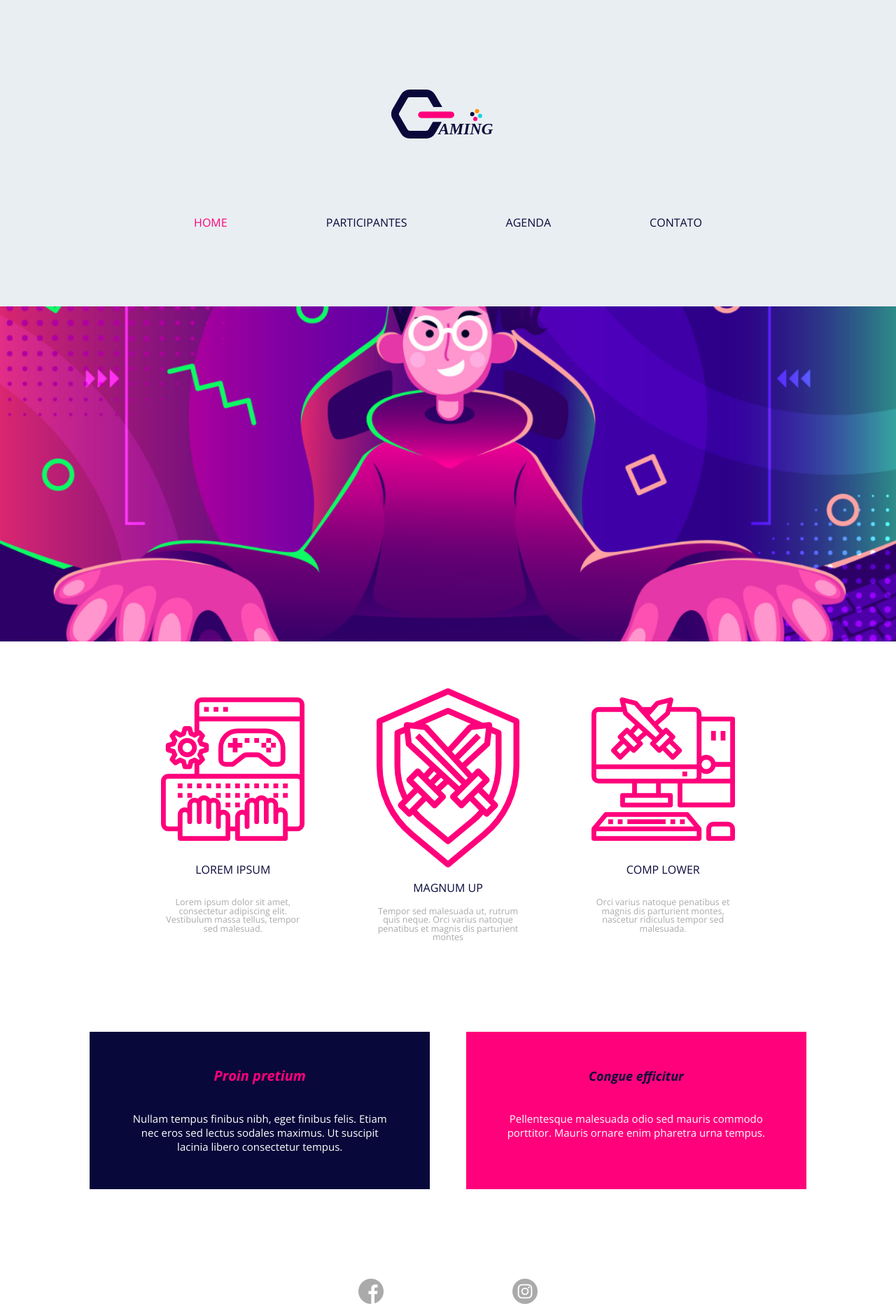
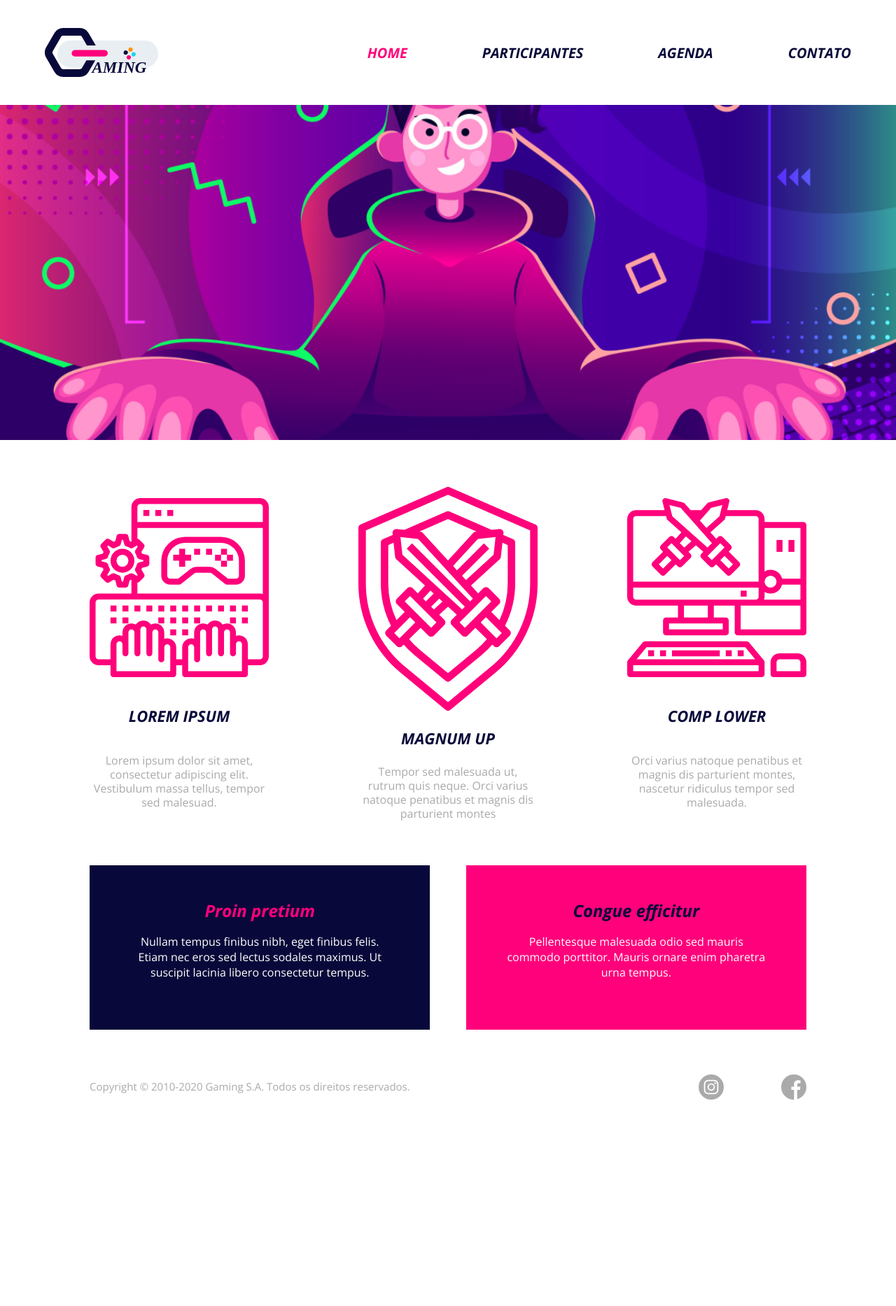
Before and after one commit to senaarth/frontend_attinge, a plain HTML site: page index.html in a window 1280 px wide. Shown: the top 1867 px of the page at 70% size. After the commit the page ends 1636 px from the top, so only its background shows below. Drawn offline with nearby package versions, Linux system fonts and the light colour scheme.

Commit message:
adding responsive css

```diff
--- a/assets/styles/responsive.css
+++ b/assets/styles/responsive.css
@@ -0,0 +1,110 @@
+@media(min-width: 750px) {
+    #header {
+        background-color: white;
+        flex-direction: row;
+        margin: 0 5%;
+        height: 150px;
+        padding: 0;
+    }
+
+    #header header {
+        margin: 0;
+        width: 60%;
+        justify-content: space-between;
+    }
+
+    #header header a {
+        margin: 0;
+        text-align: right;
+        font: italic normal bold 20px/25px 'Open Sans';
+        letter-spacing: 0px;
+        color: rgba(8, 8, 58, 1);
+        opacity: 1;
+    }
+
+    #body {
+        width: 100%;
+        margin: 5% 0;
+    }
+
+    #body div img {
+        size: 80%;
+    }
+
+    #body div h1 {
+        font: italic normal bold 22px/26px 'Open Sans';
+        color: rgba(8, 8, 58, 1);
+    }
+
+    #body div p {
+        font: normal normal normal 16px/20px 'Open Sans';
+        color: rgba(170, 170, 170, 1);
+    }
+
+    #bottom {
+        margin: 0 auto;
+    }
+
+    #bottom #bottom-first h1 {
+        font: italic normal bold 24px/28px 'Open Sans';
+    }
+
+    #bottom #bottom-second h1 {
+        font: italic normal bold 24px/28px 'Open Sans';
+    }
+
+    #bottom div p {
+        margin: 5% auto;
+        font: normal normal normal 16px 'Open Sans';
+    }
+
+    footer {
+        flex-direction: row-reverse;
+        justify-content: space-between;
+        width: 80%;
+        margin: 5% auto;
+    }
+
+    footer p {
+            margin: 0;
+            font: normal normal normal 15px/19px 'Open Sans';
+    }
+
+    footer #social {
+        margin: 0;
+        width: 15%;
+    }
+}
+
+@media (min-width: 1400px) {
+    #header header {
+        width: 35%;
+    }
+
+    #body div h1 {
+        font: italic normal bold 30px/36px 'Open Sans';
+        color: rgba(8, 8, 58, 1);
+    }
+
+    #body div p {
+        font: normal normal normal 22px/26px 'Open Sans';
+        color: rgba(170, 170, 170, 1);
+    }
+
+    #bottom #bottom-first h1 {
+        font: italic normal bold 30px/36px 'Open Sans';
+    }
+
+    #bottom #bottom-second h1 {
+        font: italic normal bold 30px/36px 'Open Sans';
+    }
+
+    #bottom div p {
+        margin: 5% auto;
+        font: normal normal normal 22px 'Open Sans';
+    }
+
+    footer #social {
+        width: 7.5%;
+    }
+}
--- a/assets/styles/styles.css
+++ b/assets/styles/styles.css
@@ -23,13 +23,12 @@ body {
 #header header a {
     text-decoration: none;
     margin: 5% 2.5%;
-    font-family: 'Open Sans', sans-serif;
-    font-size: medium;
+    font: italic normal bold 20px 'Open Sans';
     color: rgba(8, 8, 58, 1);
 }
 
 #header header a:first-child {
-    color: rgba(255, 1, 123, 1)
+    color: rgba(255, 1, 123, 1);
 }
 
 #banner {
--- a/index.html
+++ b/index.html
@@ -54,8 +54,8 @@
 
     <footer>
         <div id="social">
-            <img src="./assets/images/facebook.svg" alt="">
-            <img src="./assets/images/instagram.svg" alt="">
+            <img src="./assets/images/instagram.svg" alt="instagram">
+            <img src="./assets/images/facebook.svg" alt="facebook">
         </div>
         <p>Copyright © 2010-2020 Gaming S.A. Todos os direitos reservados.</p>
     </footer>
```
